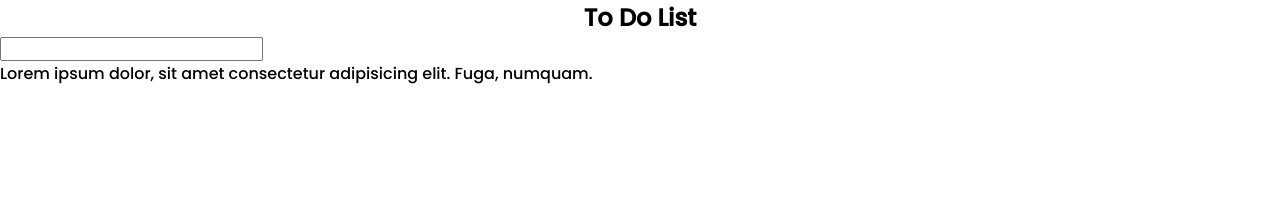
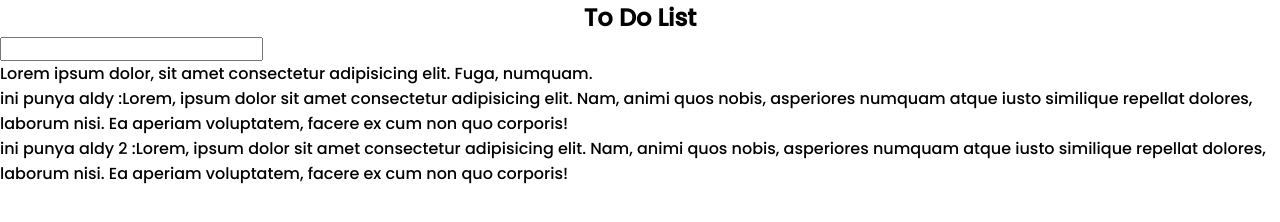
Before and after one commit to Richardrflsn/Project1, a plain HTML site: page index.html in a window 1280 px wide. Drawn offline with Linux system fonts and the light colour scheme.

Commit message:
Update index.html

```diff
--- a/index.html
+++ b/index.html
@@ -17,5 +17,7 @@
         <input type="text">
     </form>
     <p>Lorem ipsum dolor, sit amet consectetur adipisicing elit. Fuga, numquam.</p>
+    <p> ini punya aldy :Lorem, ipsum dolor sit amet consectetur adipisicing elit. Nam, animi quos nobis, asperiores numquam atque iusto similique repellat dolores, laborum nisi. Ea aperiam voluptatem, facere ex cum non quo corporis!</p>
+    <p> ini punya aldy 2 :Lorem, ipsum dolor sit amet consectetur adipisicing elit. Nam, animi quos nobis, asperiores numquam atque iusto similique repellat dolores, laborum nisi. Ea aperiam voluptatem, facere ex cum non quo corporis!</p>
 </body>
 </html>
```
